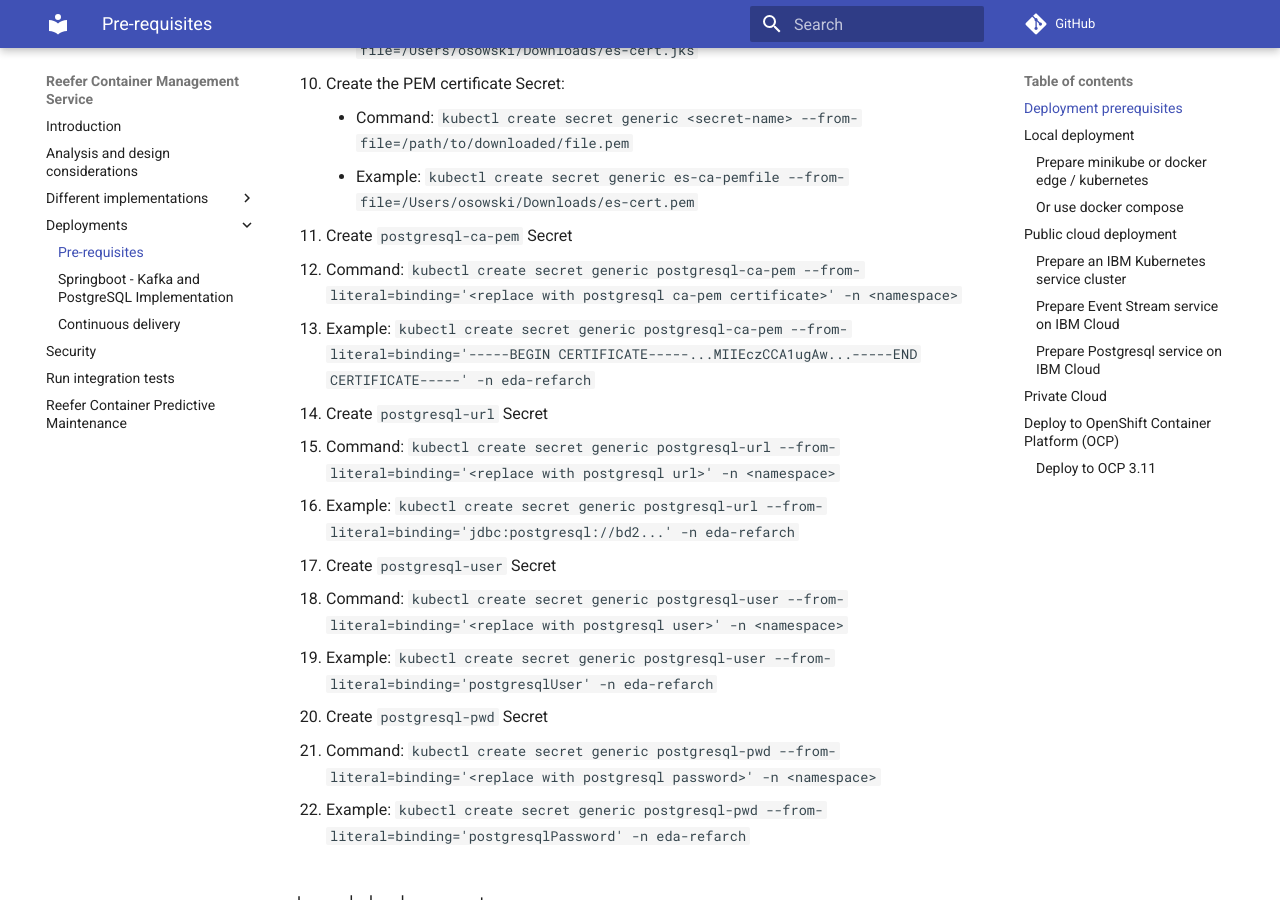
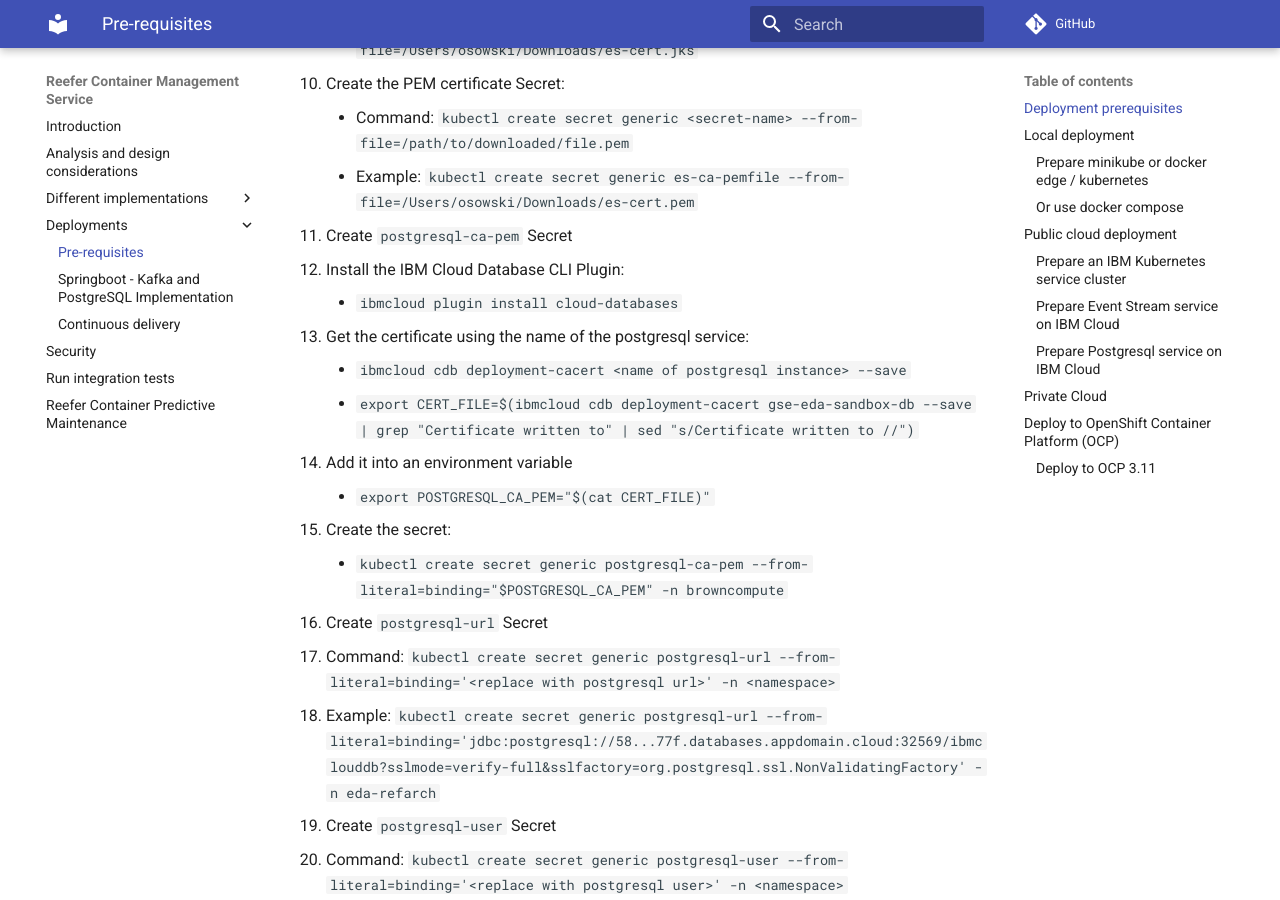
Before and after one commit to ibm-cloud-architecture/refarch-kc-container-ms, an MkDocs documentation site: the page built from docs/deployment.md, in a window 1280 px wide and 900 px high, scrolled down 1057 px. Built offline with MkDocs 1.6.1 and Material for MkDocs 9.7.7, drawn with Linux system fonts in a browser that asks for light colours; comment, search, counter and statistics services are not loaded.

Commit message:
Update deployment.md

```diff
--- a/docs/deployment.md
+++ b/docs/deployment.md
@@ -22,12 +22,19 @@ Regardless of specific deployment targets (OCP, IKS, k8s), the following prerequ
     - Example: `kubectl create secret generic es-ca-pemfile --from-file=/Users/osowski/Downloads/es-cert.pem`
 
 4. Create `postgresql-ca-pem` Secret
-  - Command: `kubectl create secret generic postgresql-ca-pem --from-literal=binding='<replace with postgresql ca-pem certificate>' -n <namespace>`
-  - Example: `kubectl create secret generic postgresql-ca-pem --from-literal=binding='-----BEGIN CERTIFICATE-----...MIIEczCCA1ugAw...-----END CERTIFICATE-----' -n eda-refarch`
+  - Install the IBM Cloud Database CLI Plugin:
+    - `ibmcloud plugin install cloud-databases`
+  - Get the certificate using the name of the postgresql service:
+    - `ibmcloud cdb deployment-cacert <name of postgresql instance> --save`
+    - `export CERT_FILE=$(ibmcloud cdb deployment-cacert gse-eda-sandbox-db --save | grep "Certificate written to" | sed "s/Certificate written to //")`
+  - Add it into an environment variable
+    - `export POSTGRESQL_CA_PEM="$(cat CERT_FILE)"`
+  - Create the secret:
+    - `kubectl create secret generic postgresql-ca-pem --from-literal=binding="$POSTGRESQL_CA_PEM" -n browncompute`
 
 5. Create `postgresql-url` Secret
   - Command: `kubectl create secret generic postgresql-url --from-literal=binding='<replace with postgresql url>' -n <namespace>`
-  - Example: `kubectl create secret generic postgresql-url --from-literal=binding='jdbc:postgresql://bd2...' -n eda-refarch`
+  - Example: `kubectl create secret generic postgresql-url --from-literal=binding='jdbc:postgresql://58...77f.databases.appdomain.cloud:32569/ibmclouddb?sslmode=verify-full&sslfactory=org.postgresql.ssl.NonValidatingFactory' -n eda-refarch`
 
 6. Create `postgresql-user` Secret
   - Command: `kubectl create secret generic postgresql-user --from-literal=binding='<replace with postgresql user>' -n <namespace>`
```
